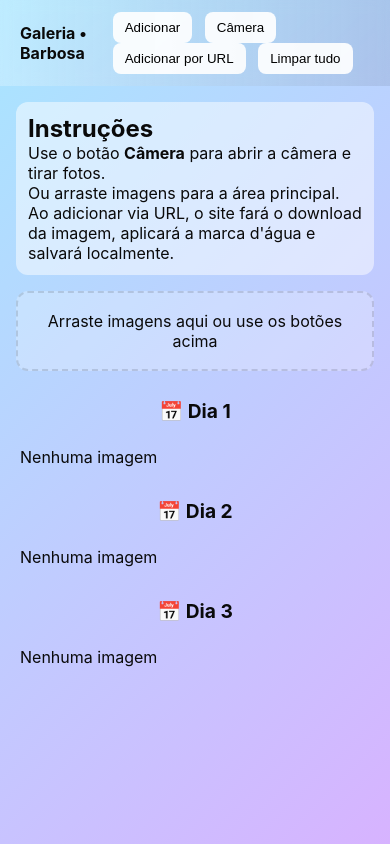
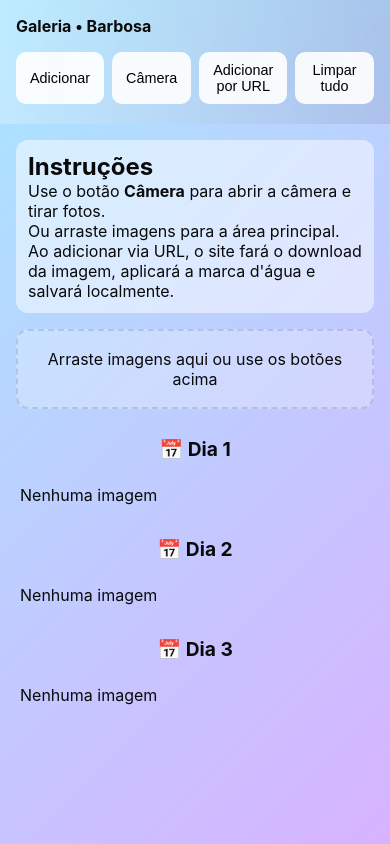
Before and after one commit to sabrinaalves-1/galeria.setec, a plain HTML site: page index.html in a window 390 px wide. Drawn offline with Linux system fonts and the light colour scheme.

Commit message:
Update style.css

```diff
--- a/style.css
+++ b/style.css
@@ -19,20 +19,48 @@ body{
   display:flex;
   justify-content:space-between;
   align-items:center;
-  padding:12px 20px;
+  padding:16px 20px; /* mais espaço no topo e laterais */
   background: linear-gradient(90deg, rgba(255,255,255,0.25), rgba(0,0,0,0.08));
   backdrop-filter: blur(6px);
+  flex-wrap:wrap; /* permite os botões quebrarem linha em telas pequenas */
+  gap:8px;
 }
-.topbar .brand{font-weight:700}
+.topbar .brand{
+  font-weight:700;
+  margin-bottom:4px; /* pequeno espaçamento se os botões quebrarem linha */
+}
 
+.menu{
+  display:flex;
+  flex-wrap:wrap;
+  gap:8px;
+}
 .menu button{
-  margin-left:8px;
-  padding:8px 12px;
-  border-radius:8px;
+  padding:10px 14px; /* botões maiores para toque fácil */
+  border-radius:10px;
   border:0;
   background:rgba(255,255,255,0.9);
   cursor:pointer;
+  font-size:0.9rem;
 }
+
+/* Responsivo específico para celular */
+@media (max-width:480px){
+  .topbar{
+    padding:16px;
+    flex-direction:column;
+    align-items:flex-start; /* deixa o conteúdo alinhado à esquerda */
+  }
+  .menu{
+    width:100%;
+    justify-content:flex-start;
+  }
+  .menu button{
+    flex:1; /* botões ocupam toda a largura da tela */
+    margin:4px 0;
+  }
+}
+
 
 /* Layout */
 .container{display:flex;gap:16px;padding:16px;flex-wrap:wrap}
```
